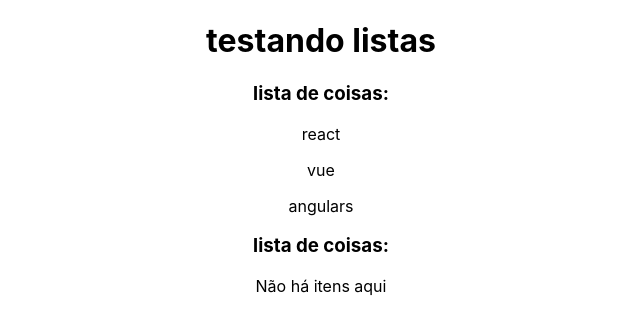
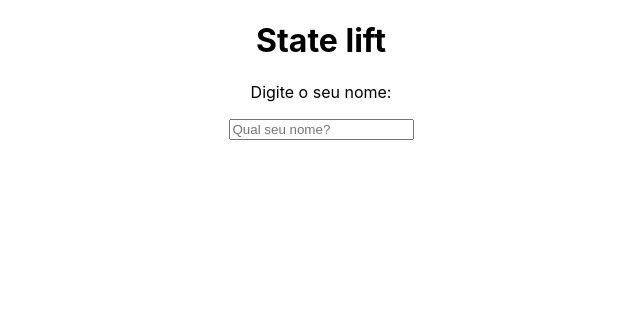
Before and after one commit to telmo-bidart/reactstudy, a React (Create React App) app: page / in a window 1280 px wide. Shown: the top 334 px of the page, without its empty margins (319-959 px from the left). Built offline with nearby package versions, Linux system fonts and the light colour scheme.

Commit message:
state lift

```diff
--- a/src/App.js
+++ b/src/App.js
@@ -1,15 +1,17 @@
+import { useState } from 'react';
 import './App.css';
-import Lista2 from './components/Lista2';
+import Saudacao from './components/Saudacao';
+import SeuNome from './components/SeuNome';
+
 
 function App() {
-
-const meusItens = ['react', 'vue', 'angulars']
+  const [nome, setNome] = useState()
 
   return (
     <div className="App">
-      <h1>testando listas</h1>
-      <Lista2 itens={meusItens}/>
-      <Lista2 itens={[]}/>
+      <h1>State lift</h1>
+      <SeuNome setNome={setNome}/>
+      <Saudacao nome={nome}/>
     </div>
   );
 }
--- /dev/null
+++ b/src/components/Saudacao.js
@@ -0,0 +1,9 @@
+function Saudacao({nome}) {
+
+        function gerarSaudacao(algumNome) {
+            return `ola, ${algumNome}, tudo bem?`
+        }
+    return <>{nome &&<p>{gerarSaudacao(nome)}</p>}</>
+}
+
+export default Saudacao
--- /dev/null
+++ b/src/components/SeuNome.js
@@ -0,0 +1,11 @@
+function SeuNome({ setNome }) {
+  return (
+    <div>
+        <p>Digite o seu nome:</p>
+        <input type="text" placeholder="Qual seu nome?" onChange={(e) => setNome(e.target.value)} />
+    </div>
+
+  )
+}
+
+export default SeuNome
```
